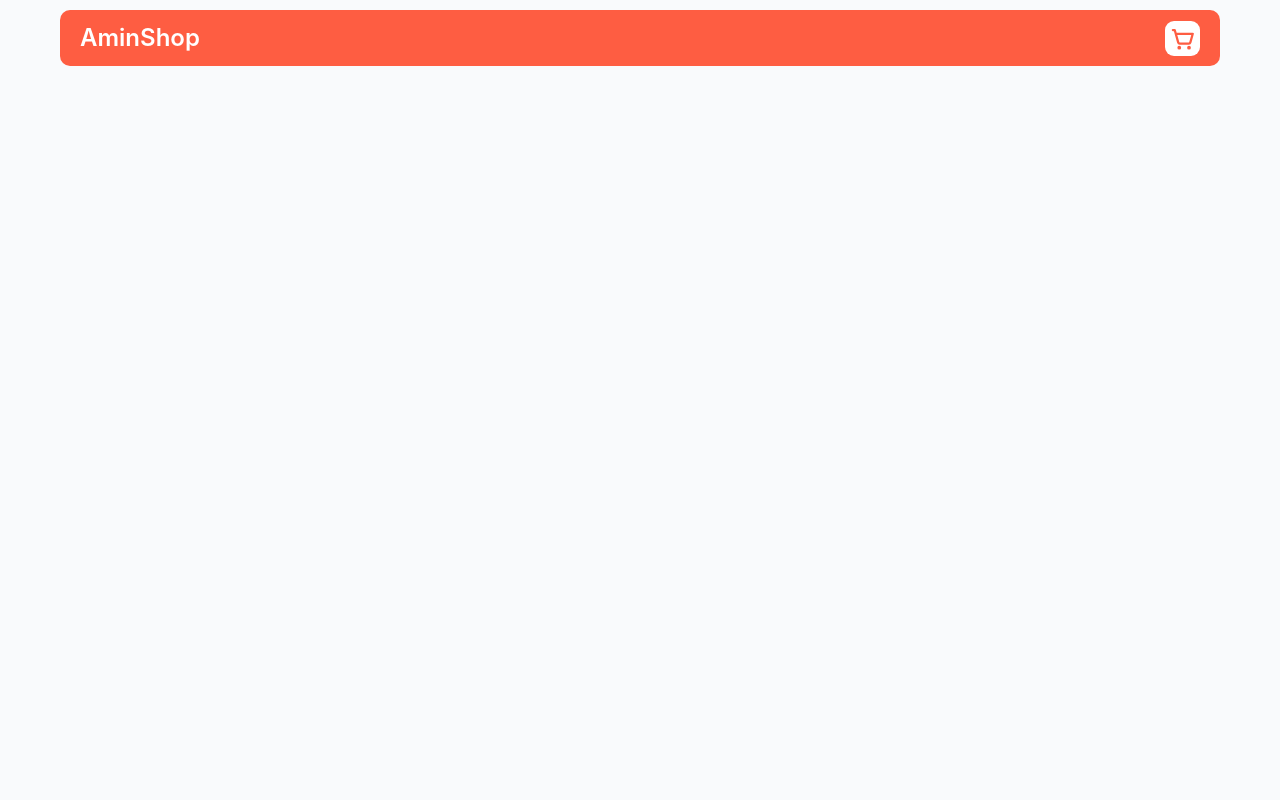
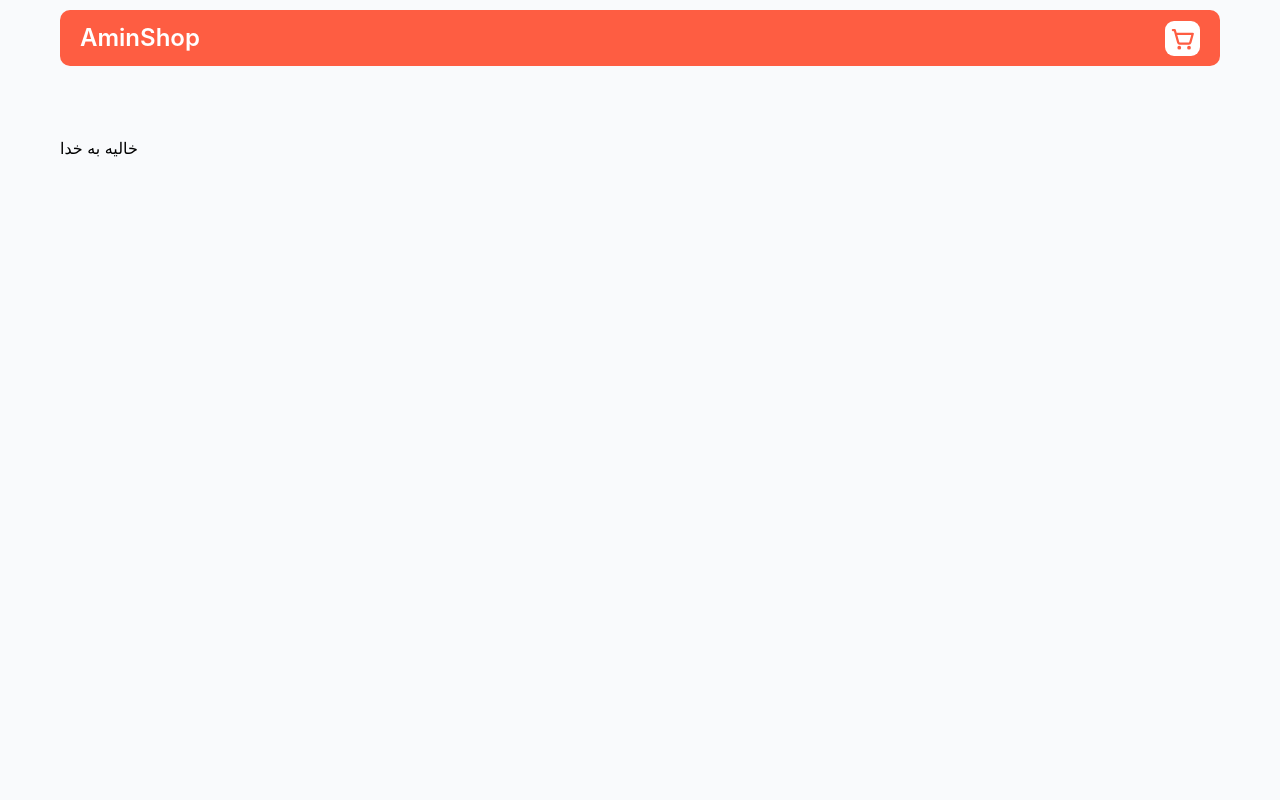
Before and after one commit to amincxo/React-Shop-Using-Redux, a React (Vite) app: page /checkout in a window 1280 px wide. Shown: the top 800 px of the page. Built offline with nearby package versions, Linux system fonts and the light colour scheme.

Commit message:
veiw data in basket

```diff
--- a/src/pages/CheckoutPage.jsx
+++ b/src/pages/CheckoutPage.jsx
@@ -1,32 +1,31 @@
+import { useSelector } from 'react-redux';
 import BasketCard from '../components/BasketCard';
 import BasketSidebar from '../components/BasketSidebar';
-// import {useCard} from '../context/CardContext'
 import styles from "./CheckoutPage.module.css"
 
 function CheckoutPage() {
 
-    // const [state , dispatch] = useCard();
 
-    const clickHandler = (type , payload) => {
-        // dispatch({type ,payload})
+    const state = useSelector(store => store.cart);
+
+
+
+    if (!state.itemsCounter) {
+        return (
+            <div className={styles.container}>
+                <p>خالیه به خدا </p>
+            </div>
+        )
     }
-
-    // if (!state.itemsCounter) {
-    //     return (
-    //         <div className={styles.container}>
-    //             <p>خالیه به خدا </p>
-    //         </div>
-    //     )
-    // }
 
   return (
     <div className={styles.container} >
-        {/* <BasketSidebar state={state} clickHandler={clickHandler}  />
+        <BasketSidebar state={state}  />
         <div className={styles.priducts} >
             {state.selectedItems.map((product)=> (
-                <BasketCard key={product.id} data={product} clickHandler={clickHandler}  />
+                <BasketCard key={product.id} data={product}  />
             ))}
-        </div> */}
+        </div>
     </div>
   )
 }
```
